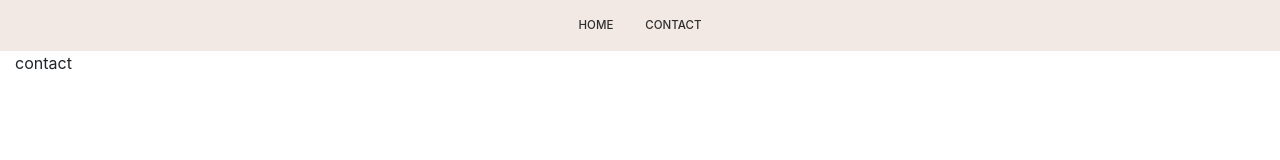
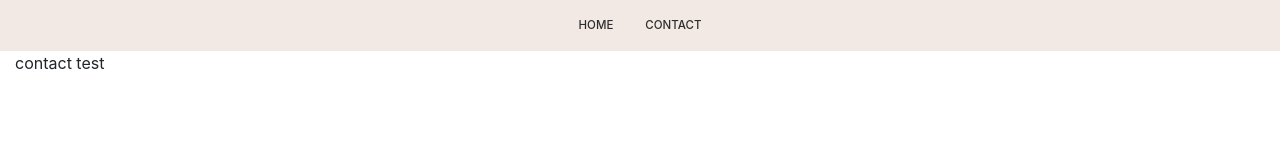
Before and after one commit to AnthonyDeLucrezia/JulieCumboWebsite, a React app: page /contact in a window 1280 px wide. Shown: the top 160 px of the page. Built offline with nearby package versions, Linux system fonts and the light colour scheme.

Commit message:
edit contact

```diff
--- a/src/modules/Contact/index.jsx
+++ b/src/modules/Contact/index.jsx
@@ -1,7 +1,7 @@
 import React from "react";
 
 const Contact = () => {
-  return <div>contact</div>;
+  return <div>contact test</div>;
 };
 
 export { Contact as default };
```
